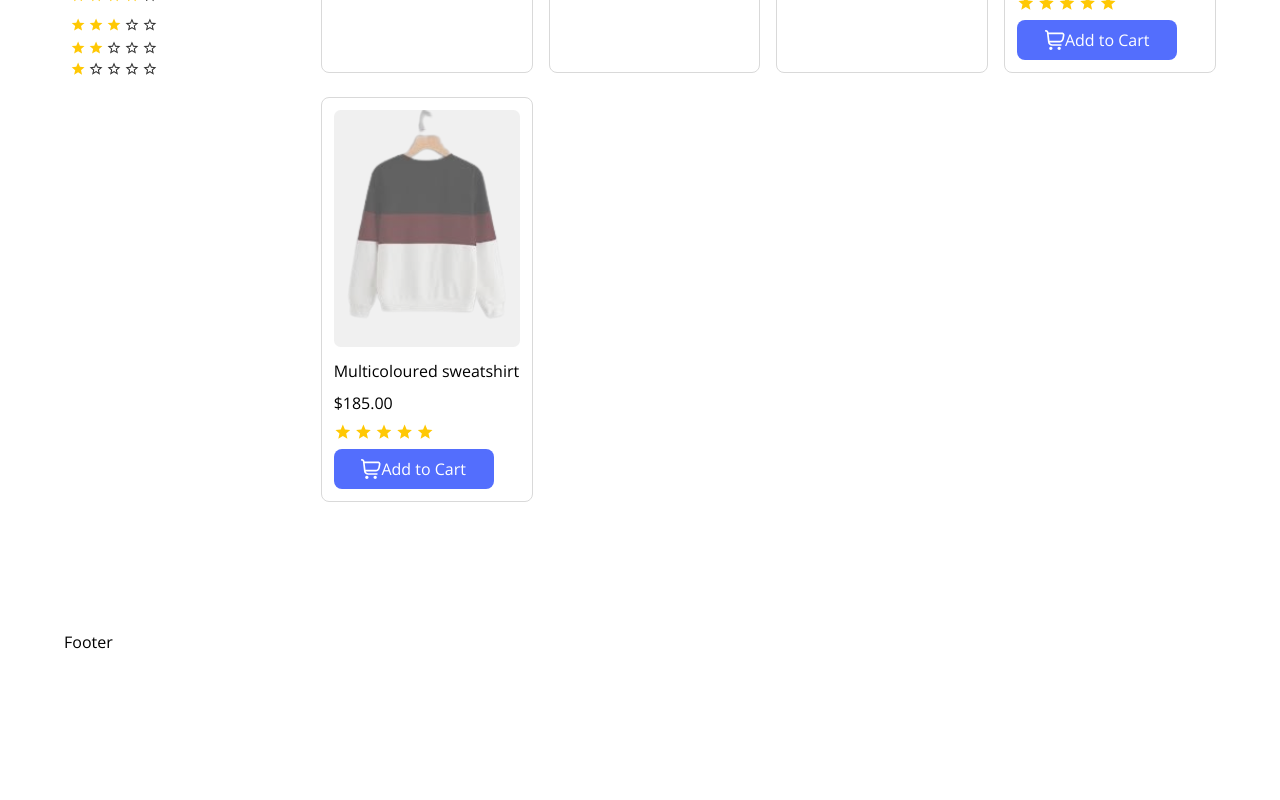
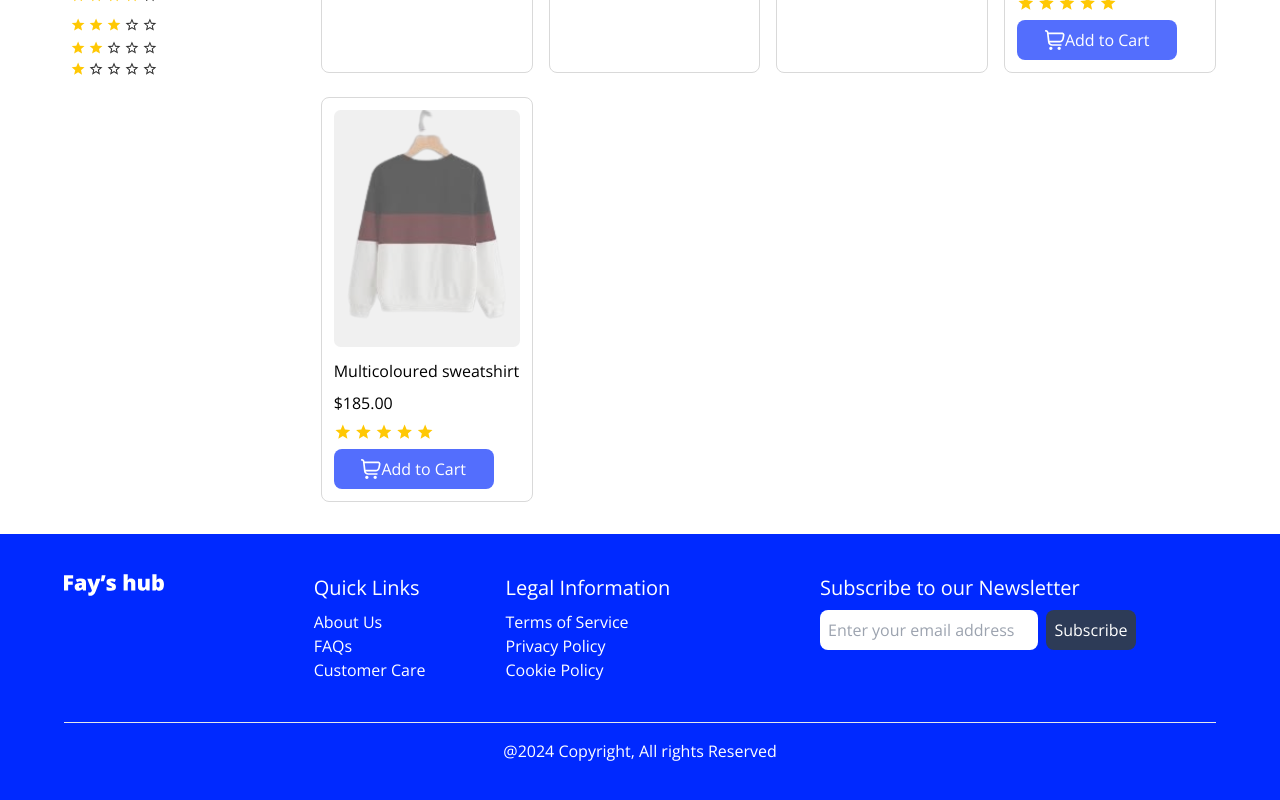
Before and after one commit to skippergoroye/Fays-Hub, a Next.js app: page / in a window 1280 px wide. Shown: the part 1092-1892 px from the top of the page. Before the commit the page ends 1842 px from the top, so only its background shows below. Built offline with nearby package versions, Linux system fonts and the light colour scheme.

Commit message:
feat: footer completed

```diff
--- a/src/components/CategorySection.tsx
+++ b/src/components/CategorySection.tsx
@@ -97,8 +97,8 @@ export default function CategorySection() {
               </div>
 
               <div className="flex items-center gap-3 mt-4 lg:mt-0 lg:ml-[240px] w-full lg:w-auto">
-                <p>Sort by</p>
-                <div className="flex gap-2 border p-2 rounded-lg">
+                <p className="font-opensans text-[#767676]">Sort by</p>
+                <div className="flex gap-2 border p-2 rounded-lg font-opensans text-[#767676]">
                   Relevance <X color="#374957" />
                 </div>
               </div>
--- a/src/components/Footer.tsx
+++ b/src/components/Footer.tsx
@@ -1,12 +1,56 @@
-import React from 'react'
+import { footerLinks } from "@/constants";
+import { Section } from "lucide-react";
+import Image from "next/image";
+import Link from "next/link";
+import React from "react";
 
 export default function Footer() {
   return (
+    <footer className="px-6 lg:px-16 py-10 bg-[#0029FF]">
+      <div className="flex justify-between items-start gap-20 flex-wrap  max-lg:flex-col">
+        <div className="flex items-start">
+          <Link href="/">
+            <Image
+              src="/svg/footer-logo.svg"
+              alt="footer-logo"
+              width={100}
+              height={100}
+            />
+          </Link>
+        </div>
 
-    <section className='px-6 lg:px-16 py-12 lg:py-24'>
-      <div>
-        <h1>Footer</h1>
+        <div className="flex lg:gap-30 gap-20 flex-wrap">
+          {footerLinks.map((section, index) => (
+            <div key={index}>
+              <h4 className="text-white font-opensans text-xl mb-2">{section.title}</h4>
+              <ul>
+              {section.links.map((link, index) => (
+                <li key={index}>
+                   <Link href={link.link} className="text-white font-light">{link.name}</Link>
+                </li>
+                ))}
+              </ul>
+
+
+            </div>
+          ))}
+
+        </div>
+
+
+        <div className="lg:mr-20">
+          <h2 className="text-white font-opensans text-xl">Subscribe to our Newsletter</h2>
+          <div className="flex gap-2 mt-2">
+            <input type="text" placeholder="Enter your email address"  className="p-2 rounded-lg"/>
+            <button className="p-2 rounded-lg bg-[#2D3B57] w-[90px] text-white">Subscribe</button>
+          </div>
+        </div>
       </div>
-    </section>
-  )
+
+
+      <div className="flex items-center justify-center border-t mt-10">
+        <p className="mt-4 text-white">@2024  Copyright, All rights Reserved</p>
+      </div>
+    </footer>
+  );
 }
--- a/src/constants/index.ts
+++ b/src/constants/index.ts
@@ -212,3 +212,24 @@ export const Cloth = [
     cartIcon: "/svg/cartIcon.svg"
   },
 ];
+
+
+
+export const footerLinks = [
+  {
+    title: "Quick Links",
+    links: [
+      { name: "About Us", link: "/" },
+      { name: "FAQs", link: "/" },
+      { name: "Customer Care", link: "/" },
+    ],
+  },
+  {
+    title: "Legal Information",
+    links: [
+      { name: "Terms of Service", link: "/" },
+      { name: "Privacy Policy", link: "/" },
+      { name: "Cookie Policy", link: "/" },
+    ],
+  },
+];
```
Also changed, not shown: public/svg/footer-logo.svg (added).
